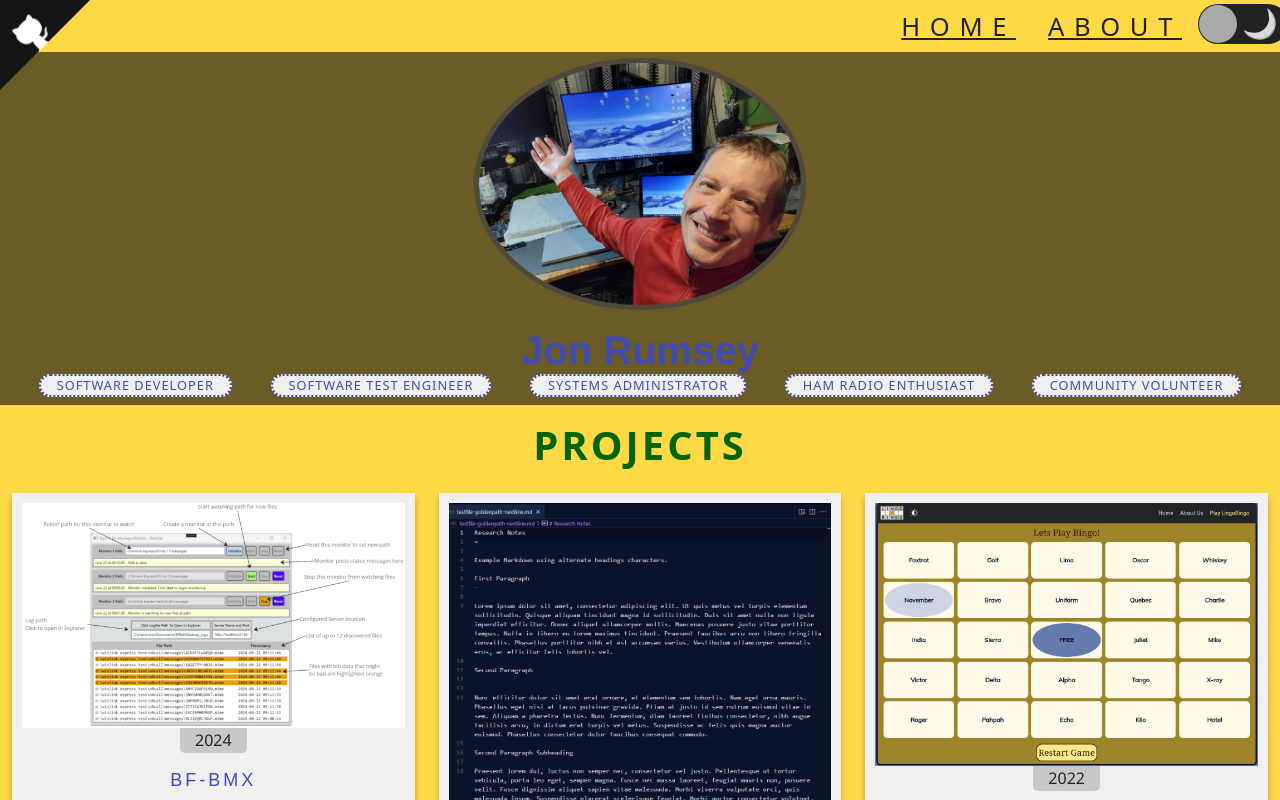
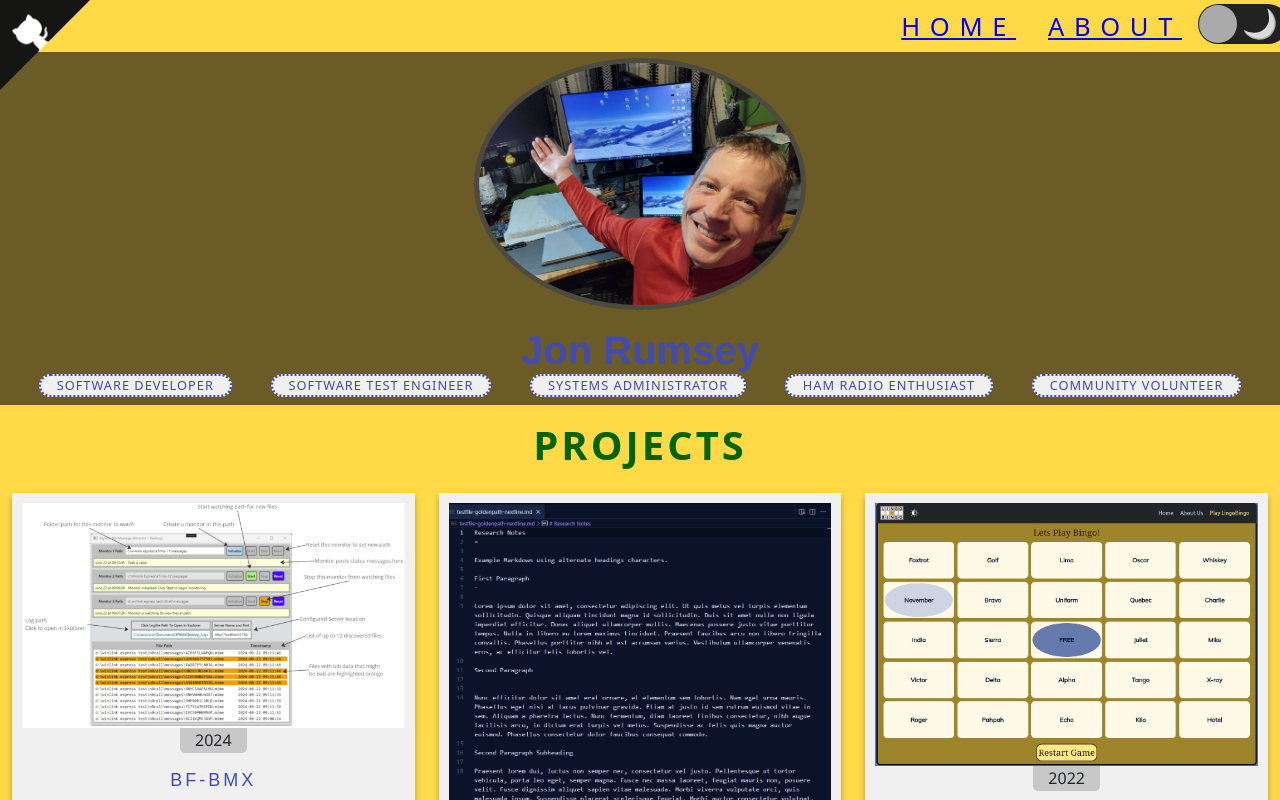
Before and after one commit to nojronatron/portfolio, a React (Vite) app: page / in a window 1280 px wide. Shown: the top 800 px of the page. Built offline with nearby package versions, Linux system fonts and the light colour scheme.

Commit message:
add blue for a:link. add black.

```diff
--- a/src/scss/colors.scss
+++ b/src/scss/colors.scss
@@ -1,10 +1,12 @@
 :root {
   --jrcolor-lightblue: rgb(205, 241, 255);
   --jrcolor-yellow: rgb(255, 218, 70);
+  --jrcolor-bluelink: rgb(0, 0, 255);
   --jrcolor-darkblue: rgb(65, 75, 178);
   --jrcolor-brown: rgb(106, 91, 39);
   --jrcolor-darkgreen: rgb(0, 100, 0);
   --jrcolor-lightgray: rgb(240, 240, 240);
   --jrcolor-midgray: rgb(200, 200, 200);
   --jrcolor-darkgray: rgb(100, 100, 100);
+  --jrcolor-black: rgb(20, 20, 20);
 }
```
